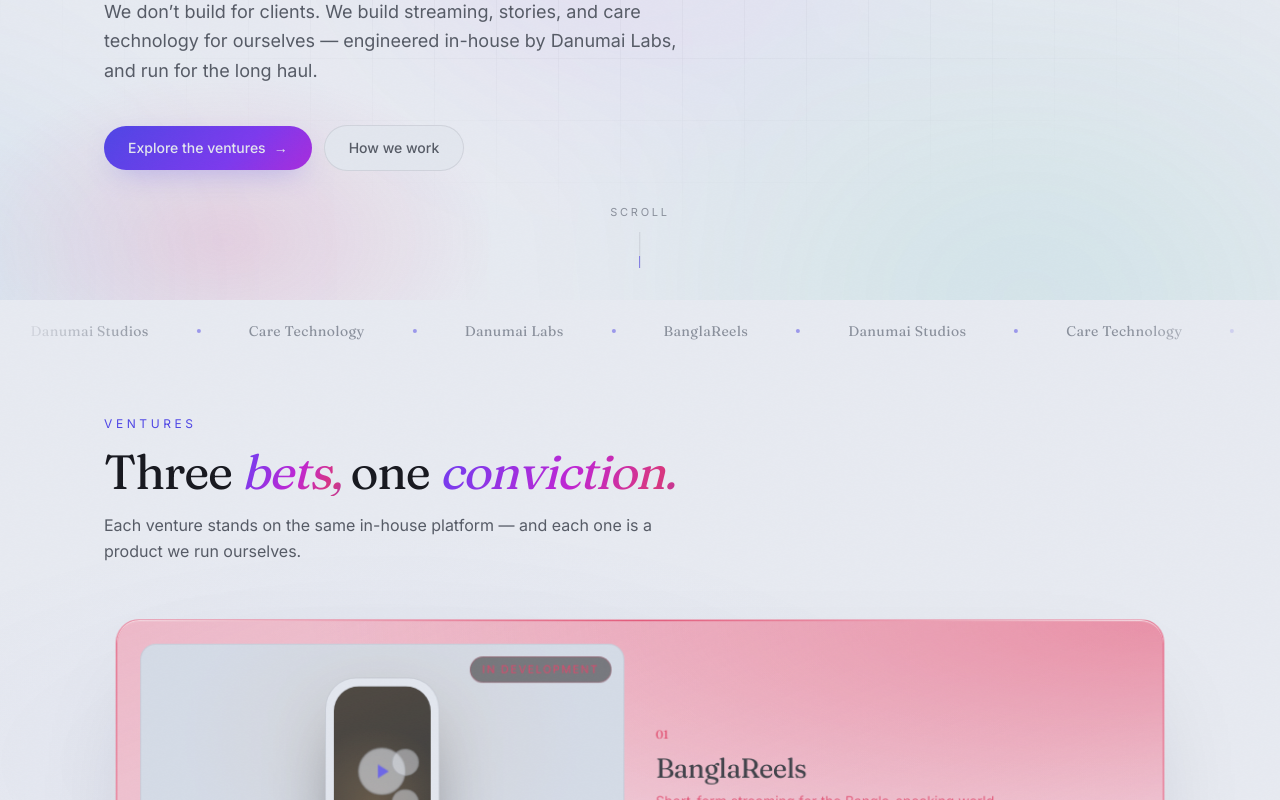
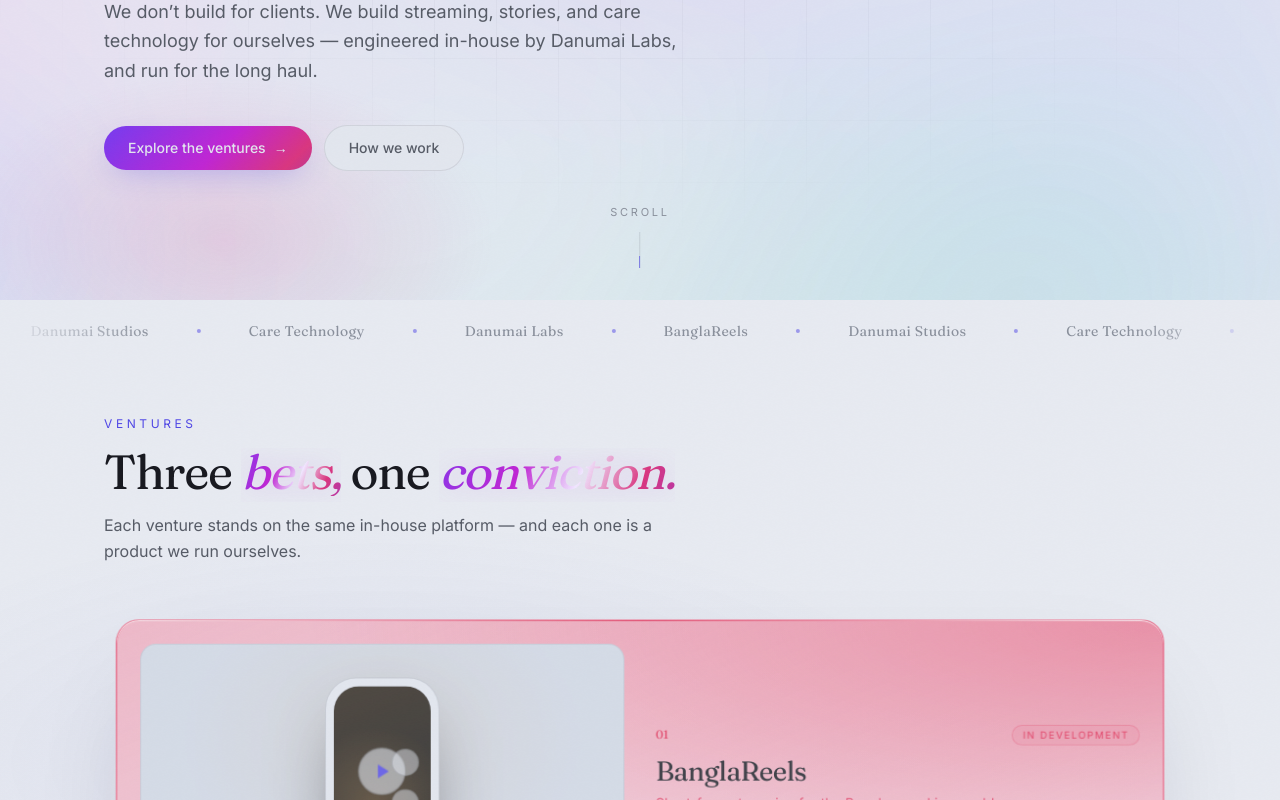
Before and after one commit to Md-AbdullahAl-Noman/danumai, a Next.js app: page / in a window 1280 px wide. Shown: the part 500-1300 px from the top of the page. Built offline with nearby package versions, Linux system fonts and the light colour scheme.

Commit message:
feat: enhance layout and animations for improved user experience across components

```diff
--- a/app/contact/page.tsx
+++ b/app/contact/page.tsx
@@ -40,7 +40,7 @@
       </section>
 
       <section className="mx-auto max-w-6xl px-6 pb-28 md:px-10">
-        <div className="grid gap-14 md:grid-cols-[1fr_1.5fr]">
+        <div className="grid grid-cols-1 gap-14 md:grid-cols-[1fr_1.5fr]">
           <div className="md:sticky md:top-28 md:self-start">
             <Reveal>
               <div className="space-y-8">
--- a/app/globals.css
+++ b/app/globals.css
@@ -226,12 +226,21 @@
    solid section fills, the washes are the only per-section color, so
    keeping them a whisper is what lets the whole page read as one cool
    porcelain canvas instead of a stack of differently-tinted blocks. */
+/* Each wash also BREATHES. Critical constraint: these classes live on the
+   content-bearing <section> itself, so animating the element's `opacity`
+   would fade the text and cards too. Instead each act keyframes only its own
+   background-image — structurally identical gradients (same shape, position,
+   radius; only the color-stop alpha changes) interpolate smoothly, so the hue
+   swells and settles while position + radius stay pinned. The "centered,
+   fades early, never touches an edge" guarantee is therefore untouched and no
+   seam can appear. Staggered durations keep neighboring acts out of lockstep. */
 .wash-indigo {
   background-image: radial-gradient(
     100% 66% at 30% 50%,
     rgba(67, 64, 189, 0.04),
     transparent 46%
   );
+  animation: wash-indigo-breathe 18s ease-in-out infinite;
 }
 .wash-gold {
   background-image: radial-gradient(
@@ -239,6 +248,7 @@
     rgba(217, 143, 31, 0.042),
     transparent 46%
   );
+  animation: wash-gold-breathe 21s ease-in-out -4s infinite;
 }
 .wash-cyan {
   background-image: radial-gradient(
@@ -246,6 +256,7 @@
     rgba(9, 149, 198, 0.04),
     transparent 46%
   );
+  animation: wash-cyan-breathe 24s ease-in-out -8s infinite;
 }
 .wash-emerald {
   background-image: radial-gradient(
@@ -253,6 +264,7 @@
     rgba(16, 157, 114, 0.04),
     transparent 46%
   );
+  animation: wash-emerald-breathe 20s ease-in-out -6s infinite;
 }
 .wash-violet {
   background-image: radial-gradient(
@@ -260,6 +272,7 @@
     rgba(109, 40, 217, 0.036),
     transparent 46%
   );
+  animation: wash-violet-breathe 23s ease-in-out -11s infinite;
 }
 .wash-coral {
   background-image: radial-gradient(
@@ -267,6 +280,41 @@
     rgba(239, 86, 72, 0.036),
     transparent 46%
   );
+  animation: wash-coral-breathe 19s ease-in-out -3s infinite;
+}
+@keyframes wash-indigo-breathe {
+  0%, 100% { background-image: radial-gradient(100% 66% at 30% 50%, rgba(67, 64, 189, 0.03), transparent 46%); }
+  50% { background-image: radial-gradient(100% 66% at 30% 50%, rgba(67, 64, 189, 0.058), transparent 46%); }
+}
+@keyframes wash-gold-breathe {
+  0%, 100% { background-image: radial-gradient(100% 66% at 70% 50%, rgba(217, 143, 31, 0.032), transparent 46%); }
+  50% { background-image: radial-gradient(100% 66% at 70% 50%, rgba(217, 143, 31, 0.06), transparent 46%); }
+}
+@keyframes wash-cyan-breathe {
+  0%, 100% { background-image: radial-gradient(100% 66% at 25% 50%, rgba(9, 149, 198, 0.03), transparent 46%); }
+  50% { background-image: radial-gradient(100% 66% at 25% 50%, rgba(9, 149, 198, 0.056), transparent 46%); }
+}
+@keyframes wash-emerald-breathe {
+  0%, 100% { background-image: radial-gradient(100% 66% at 75% 50%, rgba(16, 157, 114, 0.03), transparent 46%); }
+  50% { background-image: radial-gradient(100% 66% at 75% 50%, rgba(16, 157, 114, 0.056), transparent 46%); }
+}
+@keyframes wash-violet-breathe {
+  0%, 100% { background-image: radial-gradient(100% 66% at 50% 50%, rgba(109, 40, 217, 0.026), transparent 46%); }
+  50% { background-image: radial-gradient(100% 66% at 50% 50%, rgba(109, 40, 217, 0.052), transparent 46%); }
+}
+@keyframes wash-coral-breathe {
+  0%, 100% { background-image: radial-gradient(100% 66% at 35% 50%, rgba(239, 86, 72, 0.026), transparent 46%); }
+  50% { background-image: radial-gradient(100% 66% at 35% 50%, rgba(239, 86, 72, 0.052), transparent 46%); }
+}
+@media (prefers-reduced-motion: reduce) {
+  .wash-indigo,
+  .wash-gold,
+  .wash-cyan,
+  .wash-emerald,
+  .wash-violet,
+  .wash-coral {
+    animation: none;
+  }
 }
 
 /* ---- site footer: grounded, premium terminal band ----
@@ -394,18 +442,27 @@
     );
 }
 
-/* ---- aurora field: slow, blurred, drifting color clouds ----
+/* ---- aurora field: a living, layered jewel-light mesh ----
    Jewel light drifting behind the hero on the cool porcelain canvas —
    indigo and violet leading, studio teal and electric cyan cooling the low
-   corners, one warm magenta pool for contrast. Blurred wide and dialed
-   back so the porcelain stays luminous, not muddy. */
+   corners, one warm magenta pool for contrast. Blurred wide and dialed back
+   so the porcelain stays luminous, not muddy.
+
+   Depth is built from THREE stacked planes that move in counterpoint, so the
+   field reads as real drifting weather rather than one panning image:
+     .aurora          — the primary jewel pools, slow drift + gentle breathe
+     .aurora::before  — a larger, slower counter-drifting undertone for depth
+     .aurora::after   — a fine conic specular sheen that slowly revolves,
+                        catching the light like the surface of the glass
+   A whole-field hue rotation runs underneath all three, so the colors living-
+   ly refract over minutes instead of sitting fixed. */
 .aurora {
   position: absolute;
   inset: -25%;
   z-index: 0;
   pointer-events: none;
-  filter: blur(76px) saturate(150%);
-  opacity: 0.5;
+  filter: blur(74px) saturate(155%);
+  opacity: 0.52;
   background:
     radial-gradient(
       32% 42% at 22% 26%,
@@ -432,7 +489,58 @@
       rgba(124, 58, 237, 0.16),
       transparent 60%
     );
-  animation: aurora-drift 24s ease-in-out infinite alternate;
+  will-change: transform, filter;
+  animation:
+    aurora-drift 26s cubic-bezier(0.45, 0, 0.55, 1) infinite alternate,
+    aurora-hue 60s linear infinite;
+}
+/* undertone plane — wider, deeper pools drifting the opposite way, so the
+   field gains parallax and never reads as a single flat sheet of color */
+.aurora::before {
+  content: "";
+  position: absolute;
+  inset: -12%;
+  border-radius: inherit;
+  filter: blur(96px) saturate(140%);
+  opacity: 0.85;
+  background:
+    radial-gradient(
+      44% 52% at 78% 40%,
+      rgba(99, 102, 241, 0.22),
+      transparent 64%
+    ),
+    radial-gradient(
+      40% 48% at 18% 60%,
+      rgba(192, 38, 211, 0.16),
+      transparent 62%
+    ),
+    radial-gradient(
+      46% 50% at 52% 92%,
+      rgba(20, 184, 166, 0.16),
+      transparent 64%
+    );
+  animation: aurora-undertow 34s cubic-bezier(0.45, 0, 0.55, 1) infinite
+    alternate;
+}
+/* specular plane — a slowly revolving conic sheen, held to a whisper, that
+   makes the light feel like it is catching a curved glass surface */
+.aurora::after {
+  content: "";
+  position: absolute;
+  inset: 8%;
+  border-radius: 50%;
+  mix-blend-mode: screen;
+  opacity: 0.4;
+  filter: blur(58px);
+  background: conic-gradient(
+    from 0deg at 50% 50%,
+    transparent 0deg,
+    rgba(124, 58, 237, 0.14) 70deg,
+    transparent 150deg,
+    rgba(14, 127, 184, 0.12) 240deg,
+    transparent 320deg
+  );
+  animation: aurora-revolve 48s linear infinite;
 }
 @keyframes aurora-drift {
   0% {
@@ -442,7 +550,42 @@
     transform: translate3d(2.5%, -2%, 0) scale(1.1) rotate(2deg);
   }
   100% {
-    transform: translate3d(-2%, 1.5%, 0) scale(1.05) rotate(-1.5deg);
+    transform: translate3d(-2%, 1.5%, 0) scale(1.06) rotate(-1.5deg);
+  }
+}
+@keyframes aurora-undertow {
+  0% {
+    transform: translate3d(0, 0, 0) scale(1.04) rotate(0deg);
+  }
+  50% {
+    transform: translate3d(-3%, 2.5%, 0) scale(1.12) rotate(-2.5deg);
+  }
+  100% {
+    transform: translate3d(2%, -1.5%, 0) scale(1.08) rotate(1.5deg);
+  }
+}
+@keyframes aurora-revolve {
+  to {
+    transform: rotate(360deg);
+  }
+}
+/* slow whole-field refraction — the palette breathes through a narrow hue arc
+   so the color is never static, but never swings far enough to leave the
+   brand's indigo→violet→teal register */
+@keyframes aurora-hue {
+  0%,
+  100% {
+    filter: blur(74px) saturate(155%) hue-rotate(-8deg);
+  }
+  50% {
+    filter: blur(74px) saturate(165%) hue-rotate(10deg);
+  }
+}
+@media (prefers-reduced-motion: reduce) {
+  .aurora,
+  .aurora::before,
+  .aurora::after {
+    animation: none;
   }
 }
 
@@ -464,24 +607,34 @@
    Emphasized words refract from electric indigo through violet into rose
    magenta — a cool-led jewel sweep against the ink. */
 .accent-word {
+  position: relative;
   font-style: italic;
+  /* a brighter specular band (near-white at 50%) is folded into the jewel
+     sweep so a highlight travels through the letters as the gradient pans —
+     the word reads as lit glass catching light, not a flat gradient fill */
   background: linear-gradient(
     115deg,
     #4f46e5,
-    #7c3aed 28%,
-    #c026d3 50%,
-    #d9367f 66%,
-    #7c3aed 84%,
+    #7c3aed 22%,
+    #c026d3 40%,
+    #f0e6ff 50%,
+    #d9367f 60%,
+    #7c3aed 80%,
     #4f46e5
   );
-  background-size: 220% 100%;
+  background-size: 260% 100%;
   background-position: 0% 50%;
   -webkit-background-clip: text;
   background-clip: text;
   color: transparent;
   /* the jewel slowly refracts — a whisper of movement across every emphasized
-     word on the page, so the type feels lit rather than printed */
-  animation: accent-shimmer 9s ease-in-out infinite;
+     word on the page, so the type feels lit rather than printed. A colored
+     drop-shadow halo breathes in the same rhythm so the word reads as backlit
+     glass. drop-shadow works on the gradient-clipped glyphs regardless of how
+     the word is split into per-character spans. */
+  animation:
+    accent-shimmer 9s cubic-bezier(0.45, 0, 0.55, 1) infinite,
+    accent-glow 9s cubic-bezier(0.45, 0, 0.55, 1) infinite;
 }
 @keyframes accent-shimmer {
   0%,
@@ -490,6 +643,20 @@
   }
   50% {
     background-position: 100% 50%;
+  }
+}
+@keyframes accent-glow {
+  0%,
+  100% {
+    filter: drop-shadow(0 0 10px rgba(124, 58, 237, 0.12));
+  }
+  50% {
+    filter: drop-shadow(0 1px 22px rgba(192, 38, 211, 0.3));
+  }
+}
+@media (prefers-reduced-motion: reduce) {
+  .accent-word {
+    animation: none;
   }
 }
 
@@ -502,23 +669,40 @@
   background-image: linear-gradient(
     135deg,
     #4f46e5,
-    #7c3aed 35%,
-    #c026d3 65%,
+    #7c3aed 30%,
+    #c026d3 55%,
+    #d9367f 72%,
     #4f46e5
   );
-  background-size: 200% 100%;
+  background-size: 220% 100%;
   background-position: 0% 50%;
   box-shadow: 0 10px 30px -12px var(--app-cta-glow);
   transition: box-shadow 0.5s ease, background-position 0.6s ease;
+  /* the prism is never fully still — it drifts slowly at rest so the CTA
+     reads as lit even before the cursor arrives, then accelerates on hover */
+  animation: cta-idle 9s cubic-bezier(0.45, 0, 0.55, 1) infinite alternate;
 }
 .glow-copper:hover {
   box-shadow: 0 16px 44px -12px var(--app-cta-glow-hover);
   /* the prism travels across the button on hover — a live sweep of light */
   animation: cta-pan 2.6s linear infinite;
 }
+@keyframes cta-idle {
+  0% {
+    background-position: 12% 50%;
+  }
+  100% {
+    background-position: 60% 50%;
+  }
+}
 @keyframes cta-pan {
   to {
-    background-position: 200% 50%;
+    background-position: 220% 50%;
+  }
+}
+@media (prefers-reduced-motion: reduce) {
+  .glow-copper {
+    animation: none;
   }
 }
 
--- a/components/Footer.tsx
+++ b/components/Footer.tsx
@@ -15,7 +15,7 @@
         Danumai
       </span>
       <Reveal y={24} className="relative mx-auto max-w-6xl px-6 py-24 md:px-10">
-        <div className="grid gap-14 md:grid-cols-[1.4fr_1fr_1fr]">
+        <div className="grid grid-cols-1 gap-14 sm:grid-cols-2 md:grid-cols-[1.4fr_1fr_1fr]">
           <div>
             <Link
               href="/"
--- a/components/Hero.tsx
+++ b/components/Hero.tsx
@@ -46,7 +46,7 @@
   return (
     <section
       onMouseMove={onMouseMove}
-      className="relative flex min-h-screen flex-col justify-center overflow-hidden"
+      className="relative flex min-h-svh flex-col justify-center overflow-hidden"
     >
       {/* Aurora + grid substrate */}
       <div aria-hidden className="aurora" />
--- a/components/sections/Approach.tsx
+++ b/components/sections/Approach.tsx
@@ -67,7 +67,7 @@
   return (
     <section id="approach" className="section-band wash-cyan scroll-mt-24 border-t section-edge">
       <div className="mx-auto max-w-6xl px-6 py-24 md:px-10 md:py-32">
-        <div className="grid gap-12 md:grid-cols-[1fr_1.6fr]">
+        <div className="grid grid-cols-1 gap-12 md:grid-cols-[1fr_1.6fr]">
           <div className="md:sticky md:top-28 md:self-start">
             <Reveal>
               <p className="text-xs uppercase tracking-[0.3em] text-copper">
--- a/components/sections/VentureShowcase.tsx
+++ b/components/sections/VentureShowcase.tsx
@@ -111,7 +111,7 @@
       <div className="pointer-events-none absolute inset-0 -z-10 overflow-hidden">
         <div
           aria-hidden
-          className="wash-indigo sticky left-0 top-0 h-screen w-full [mask-image:linear-gradient(to_bottom,transparent,black_20%,black_80%,transparent)]"
+          className="wash-indigo sticky left-0 top-0 h-svh w-full [mask-image:linear-gradient(to_bottom,transparent,black_20%,black_80%,transparent)]"
         />
       </div>
 
@@ -124,7 +124,7 @@
         style={{ height: `${TRACK_UNITS * 100}vh` }}
         className="relative"
       >
-        <div className="isolate sticky top-0 flex h-screen flex-col justify-center gap-12 overflow-hidden py-24 md:gap-16 md:py-32">
+        <div className="isolate sticky top-0 flex h-svh flex-col justify-center gap-8 overflow-hidden py-16 md:gap-16 md:py-32">
           <div className="mx-auto w-full max-w-6xl px-6 md:px-10">{header}</div>
           <div className="mx-auto w-full max-w-6xl px-6 md:px-10">
             <div className="relative h-108 sm:h-120 md:h-[min(30rem,72svh)]">
@@ -280,23 +280,25 @@
       {/* Art */}
       <div className="relative z-10 h-32 overflow-hidden rounded-2xl border hairline bg-ink-3 sm:h-44 md:h-full md:max-h-80">
         <v.Art />
-        <span
-          className="absolute right-3 top-3 rounded-full border px-3 py-1 text-[11px] uppercase tracking-[0.15em] backdrop-blur-sm"
-          style={{
-            borderColor: `${v.accent}40`,
-            color: v.accent,
-            background: "rgba(12,11,9,0.6)",
-          }}
-        >
-          {v.status}
-        </span>
       </div>
 
       {/* Copy */}
       <div className="relative z-10 flex flex-col justify-center">
-        <span className="font-display text-xs" style={{ color: accent }}>
-          {v.index}
-        </span>
+        <div className="flex items-center justify-between gap-3">
+          <span className="font-display text-xs" style={{ color: accent }}>
+            {v.index}
+          </span>
+          <span
+            className="rounded-full border px-2.5 py-0.5 text-[10px] uppercase tracking-[0.15em] backdrop-blur-sm"
+            style={{
+              borderColor: `${accent}40`,
+              color: accent,
+              background: `${accent}12`,
+            }}
+          >
+            {v.status}
+          </span>
+        </div>
         <h3 className="mt-1.5 font-display text-xl tracking-tight text-paper sm:text-2xl md:mt-2 md:text-[1.75rem]">
           {v.name}
         </h3>
--- a/components/ui/WordReveal.tsx
+++ b/components/ui/WordReveal.tsx
@@ -20,12 +20,16 @@
   const words = text.split(" ");
 
   return (
-    <Tag className={className} aria-label={text}>
+    <Tag className={`text-balance ${className ?? ""}`} aria-label={text}>
       {words.map((word, i) => (
+        // Plain inline wrapper: the trailing space lives inside it, after the
+        // masked word, so it renders as a real, breakable space between words.
+        // Long accent words then wrap to the next line instead of overflowing
+        // the viewport on narrow screens.
+        <span key={`${word}-${i}`}>
           <span
-          key={`${word}-${i}`}
             aria-hidden
-          className="inline-block overflow-hidden pb-[0.12em] -mb-[0.12em] align-top"
+            className="inline-block overflow-hidden pb-[0.12em] mb-[-0.12em] align-top"
           >
             <motion.span
               className={`inline-block ${
@@ -44,7 +48,8 @@
             >
               {word}
             </motion.span>
-          {i < words.length - 1 ? " " : ""}
+          </span>
+          {i < words.length - 1 ? " " : ""}
         </span>
       ))}
     </Tag>
```
Also changed, not shown: components/ui/CharReveal.tsx (+6 -3 lines). Lines whose indentation alone changed are shown as unchanged.
